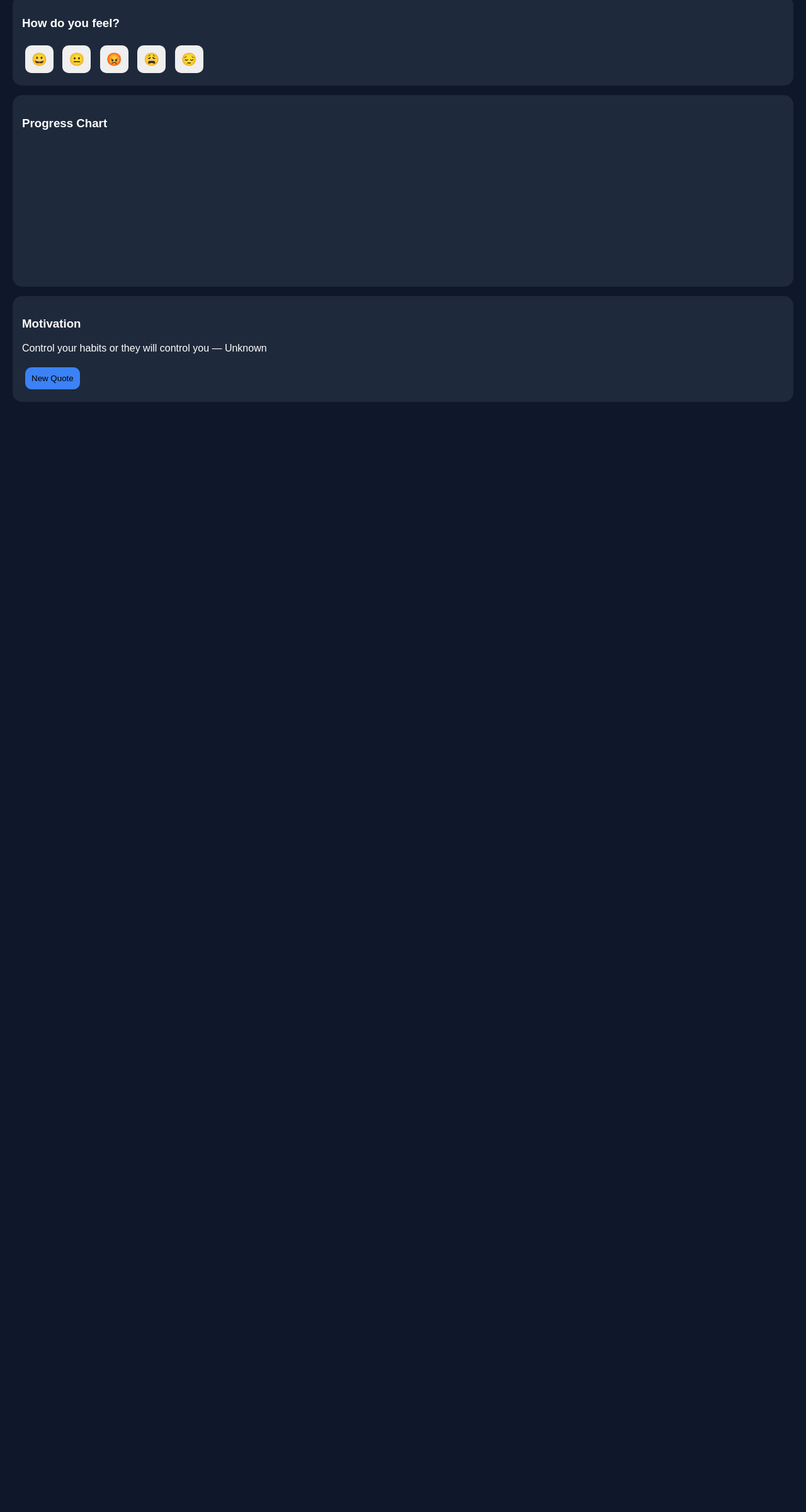
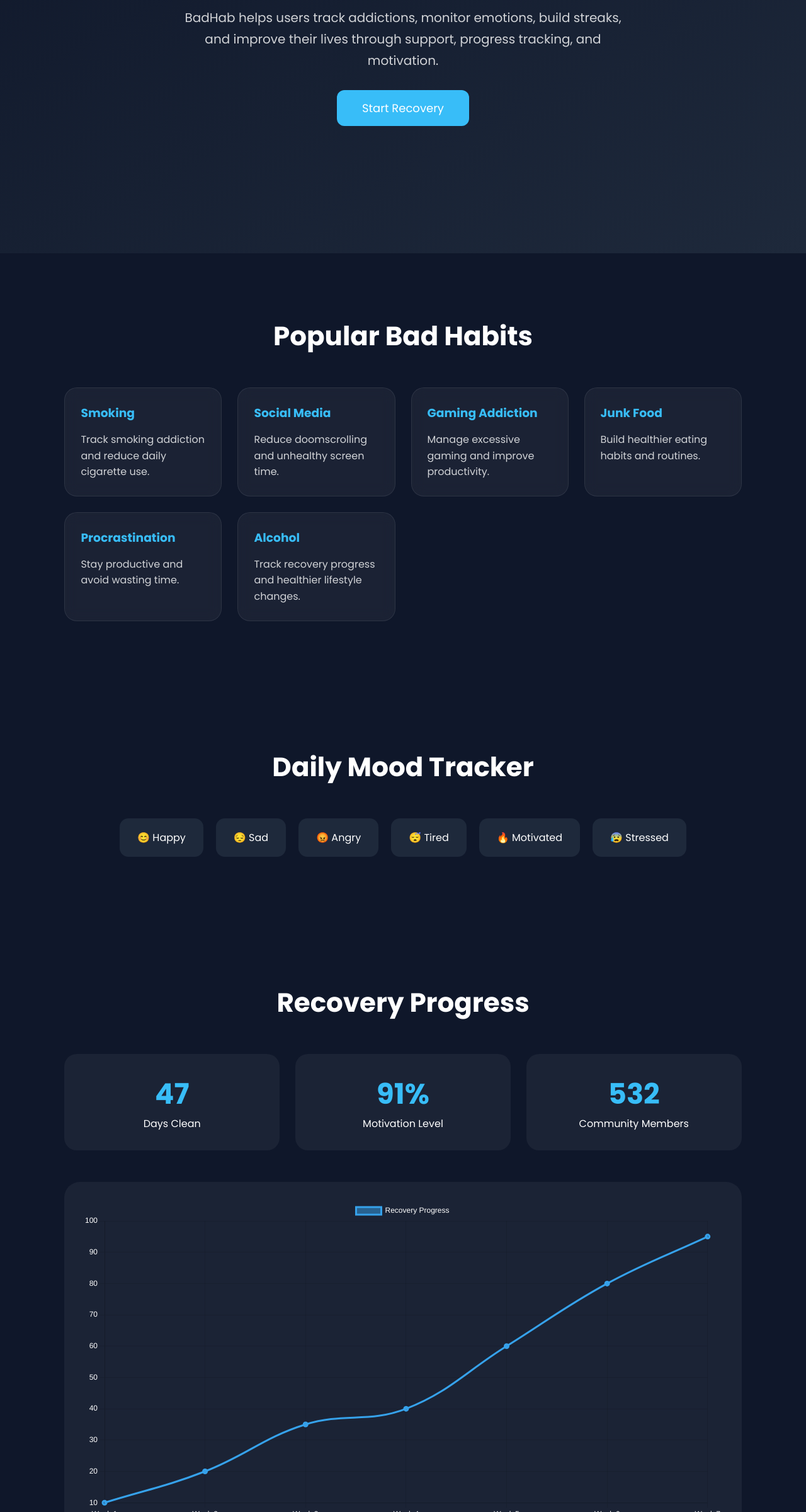
Before and after one commit to tusupbekerasyl2010-crypto/project-BadHab, a plain HTML site: page index.html in a window 1280 px wide. Shown: the part 400-2800 px from the top of the page at 63% size. Before the commit the page ends 1073 px from the top, so only its background shows below. Drawn offline with nearby package versions, Linux system fonts and the light colour scheme.

Commit message:
Publish BadHab website index.html

```diff
--- a/index.html
+++ b/index.html
@@ -1,240 +1,439 @@
 <!DOCTYPE html>
 <html lang="en">
 <head>
-<meta charset="UTF-8">
-<meta name="viewport" content="width=device-width, initial-scale=1.0">
-<title>Bad Habits Tracker</title>
+<meta charset="UTF-8" />
+<meta name="viewport" content="width=device-width, initial-scale=1.0"/>
+
+<title>BadHab - Final Version</title>
+
+<link rel="preconnect" href="https://fonts.googleapis.com">
+<link href="https://fonts.googleapis.com/css2?family=Poppins:wght@300;400;500;600;700&display=swap" rel="stylesheet">
+
+<script src="https://cdn.jsdelivr.net/npm/chart.js"></script>
 
 <style>
-body {
-  margin: 0;
-  font-family: Arial;
-  background: #0f172a;
-  color: white;
+
+*{
+    margin:0;
+    padding:0;
+    box-sizing:border-box;
+    font-family:'Poppins',sans-serif;
 }
 
-.container {
-  padding: 20px;
+body{
+    background:#0f172a;
+    color:white;
+    overflow-x:hidden;
 }
 
-h1 {
-  text-align: center;
+header{
+    width:100%;
+    padding:20px 60px;
+    display:flex;
+    justify-content:space-between;
+    align-items:center;
+    background:rgba(255,255,255,0.05);
+    backdrop-filter:blur(10px);
+    position:sticky;
+    top:0;
+    z-index:1000;
 }
 
-.card {
-  background: #1e293b;
-  padding: 15px;
-  border-radius: 15px;
-  margin-bottom: 15px;
+.logo{
+    font-size:28px;
+    font-weight:700;
+    color:#38bdf8;
 }
 
-button {
-  padding: 10px;
-  margin: 5px;
-  border: none;
-  border-radius: 10px;
-  cursor: pointer;
+nav{
+    display:flex;
+    gap:25px;
 }
 
-.success { background: #22c55e; }
-.fail { background: #ef4444; }
-.quote-btn { background: #3b82f6; }
-
-select {
-  padding: 10px;
-  border-radius: 10px;
-  width: 100%;
+nav a{
+    text-decoration:none;
+    color:white;
+    transition:0.3s;
 }
 
-.chart-container {
-  overflow-x: auto;
+nav a:hover{
+    color:#38bdf8;
 }
 
-canvas {
-  background: #111827;
-  border-radius: 10px;
-  margin-top: 10px;
+.hero{
+    min-height:90vh;
+    display:flex;
+    justify-content:center;
+    align-items:center;
+    text-align:center;
+    padding:40px;
+    background:linear-gradient(to bottom right,#0f172a,#1e293b);
 }
 
-.mood button {
-  font-size: 20px;
+.hero-content h1{
+    font-size:70px;
+    margin-bottom:20px;
 }
+
+.hero-content p{
+    font-size:20px;
+    max-width:700px;
+    margin:auto;
+    opacity:0.8;
+    line-height:1.7;
+}
+
+.hero button{
+    margin-top:30px;
+    padding:15px 40px;
+    border:none;
+    border-radius:12px;
+    background:#38bdf8;
+    color:white;
+    font-size:18px;
+    cursor:pointer;
+    transition:0.3s;
+}
+
+.hero button:hover{
+    transform:translateY(-3px);
+}
+
+.section{
+    padding:100px 8%;
+}
+
+.section-title{
+    font-size:42px;
+    margin-bottom:50px;
+    text-align:center;
+}
+
+.habits-grid{
+    display:grid;
+    grid-template-columns:repeat(auto-fit,minmax(220px,1fr));
+    gap:25px;
+}
+
+.card{
+    background:rgba(255,255,255,0.05);
+    border:1px solid rgba(255,255,255,0.08);
+    padding:25px;
+    border-radius:20px;
+    transition:0.3s;
+    backdrop-filter:blur(10px);
+}
+
+.card:hover{
+    transform:translateY(-8px);
+    border-color:#38bdf8;
+}
+
+.card h3{
+    margin-bottom:15px;
+    color:#38bdf8;
+}
+
+.card p{
+    opacity:0.8;
+    line-height:1.6;
+}
+
+.mood-container{
+    display:flex;
+    flex-wrap:wrap;
+    justify-content:center;
+    gap:20px;
+}
+
+.mood{
+    background:#1e293b;
+    padding:18px 28px;
+    border-radius:14px;
+    cursor:pointer;
+    transition:0.3s;
+}
+
+.mood:hover{
+    background:#38bdf8;
+}
+
+.stats{
+    display:grid;
+    grid-template-columns:repeat(auto-fit,minmax(250px,1fr));
+    gap:25px;
+}
+
+.stat-box{
+    background:rgba(255,255,255,0.05);
+    padding:30px;
+    border-radius:20px;
+    text-align:center;
+}
+
+.stat-box h2{
+    font-size:45px;
+    color:#38bdf8;
+}
+
+.chart-box{
+    background:rgba(255,255,255,0.05);
+    padding:30px;
+    border-radius:25px;
+    margin-top:50px;
+}
+
+.community{
+    display:grid;
+    grid-template-columns:repeat(auto-fit,minmax(280px,1fr));
+    gap:25px;
+}
+
+.quote{
+    background:rgba(255,255,255,0.05);
+    padding:25px;
+    border-radius:18px;
+    border-left:5px solid #38bdf8;
+}
+
+.quote p{
+    line-height:1.8;
+    opacity:0.9;
+}
+
+.quote h4{
+    margin-top:20px;
+    color:#38bdf8;
+}
+
+footer{
+    padding:40px;
+    text-align:center;
+    opacity:0.7;
+}
+
+@media(max-width:768px){
+
+    header{
+        padding:20px;
+        flex-direction:column;
+        gap:15px;
+    }
+
+    .hero-content h1{
+        font-size:45px;
+    }
+
+}
+
 </style>
 </head>
-
 <body>
 
-<div class="container">
-  <h1>Bad Habits Tracker</h1>
+<header>
+
+<div class="logo">BadHab</div>
+
+<nav>
+<a href="#home">Home</a>
+<a href="#habits">Habits</a>
+<a href="#moods">Mood</a>
+<a href="#progress">Progress</a>
+<a href="#community">Community</a>
+<a href="#">Development Process</a>
+</nav>
+
+</header>
+
+<section class="hero" id="home">
+
+<div class="hero-content">
+
+<h1>Fight Your Bad Habits</h1>
+
+<p>
+BadHab helps users track addictions, monitor emotions,
+build streaks, and improve their lives through support,
+progress tracking, and motivation.
+</p>
+
+<button>Start Recovery</button>
+
+</div>
+
+</section>
+
+<section class="section" id="habits">
+
+<h2 class="section-title">Popular Bad Habits</h2>
+
+<div class="habits-grid">
 
 <div class="card">
-    <h3>Select Habit</h3>
-    <select id="habit">
-      <option>Smoking</option>
-      <option>Phone addiction</option>
-      <option>Fast food</option>
-      <option>Gaming</option>
-      <option>Sweets</option>
-      <option>Caffeine</option>
-      <option>Procrastination</option>
-    </select>
+<h3>Smoking</h3>
+<p>Track smoking addiction and reduce daily cigarette use.</p>
 </div>
 
 <div class="card">
-    <h3>Current streak: <span id="streak">0</span> days</h3>
-    <button class="success" onclick="successDay()">I resisted</button>
-    <button class="fail" onclick="failDay()">I failed</button>
-  </div>
-
-  <div class="card mood">
-    <h3>How do you feel?</h3>
-    <button onclick="setMood('good')">😀</button>
-    <button onclick="setMood('ok')">😐</button>
-    <button onclick="setMood('angry')">😡</button>
-    <button onclick="setMood('tired')">😩</button>
-    <button onclick="setMood('bad')">😔</button>
+<h3>Social Media</h3>
+<p>Reduce doomscrolling and unhealthy screen time.</p>
 </div>
 
 <div class="card">
-    <h3>Progress Chart</h3>
-    <div class="chart-container">
-      <canvas id="chart" height="200"></canvas>
-    </div>
+<h3>Gaming Addiction</h3>
+<p>Manage excessive gaming and improve productivity.</p>
 </div>
 
 <div class="card">
-    <h3>Motivation</h3>
-    <p id="quote"></p>
-    <button class="quote-btn" onclick="changeQuote()">New Quote</button>
+<h3>Junk Food</h3>
+<p>Build healthier eating habits and routines.</p>
+</div>
+
+<div class="card">
+<h3>Procrastination</h3>
+<p>Stay productive and avoid wasting time.</p>
+</div>
+
+<div class="card">
+<h3>Alcohol</h3>
+<p>Track recovery progress and healthier lifestyle changes.</p>
 </div>
 
 </div>
 
+</section>
+
+<section class="section" id="moods">
+
+<h2 class="section-title">Daily Mood Tracker</h2>
+
+<div class="mood-container">
+
+<div class="mood">😊 Happy</div>
+<div class="mood">😔 Sad</div>
+<div class="mood">😡 Angry</div>
+<div class="mood">😴 Tired</div>
+<div class="mood">🔥 Motivated</div>
+<div class="mood">😰 Stressed</div>
+
+</div>
+
+</section>
+
+<section class="section" id="progress">
+
+<h2 class="section-title">Recovery Progress</h2>
+
+<div class="stats">
+
+<div class="stat-box">
+<h2>47</h2>
+<p>Days Clean</p>
+</div>
+
+<div class="stat-box">
+<h2>91%</h2>
+<p>Motivation Level</p>
+</div>
+
+<div class="stat-box">
+<h2>532</h2>
+<p>Community Members</p>
+</div>
+
+</div>
+
+<div class="chart-box">
+<canvas id="progressChart"></canvas>
+</div>
+
+</section>
+
+<section class="section" id="community">
+
+<h2 class="section-title">Community Support</h2>
+
+<div class="community">
+
+<div class="quote">
+<p>
+“I stopped smoking for 43 days using BadHab.
+Seeing my progress every day kept me motivated.”
+</p>
+<h4>- Alex</h4>
+</div>
+
+<div class="quote">
+<p>
+“The mood tracker helped me understand why I relapse
+during stressful days.”
+</p>
+<h4>- Daniel</h4>
+</div>
+
+<div class="quote">
+<p>
+“BadHab feels like a real recovery platform.
+The community support motivates me every morning.”
+</p>
+<h4>- Sarah</h4>
+</div>
+
+</div>
+
+</section>
+
+<footer>
+BadHab Final Version • 2026
+</footer>
+
 <script>
-let streak = Number(localStorage.getItem("streak")) || 0;
-let history = JSON.parse(localStorage.getItem("history")) || [];
-let moods = JSON.parse(localStorage.getItem("moods")) || [];
 
-document.getElementById("streak").innerText = streak;
+const ctx = document.getElementById('progressChart');
 
-const quotes = [
-  "Discipline equals freedom — Jocko Willink",
-  "We are what we repeatedly do — Aristotle",
-  "The only way out is through — Robert Frost",
-  "He who conquers himself is strongest — Confucius",
-  "It does not matter how slowly you go as long as you do not stop — Confucius",
-  "Success is the sum of small efforts repeated daily — Robert Collier",
-  "Do what is hard now so life can be easy later — Unknown",
-  "Your future depends on what you do today — Mahatma Gandhi",
-  "Motivation gets you going, discipline keeps you growing — John C. Maxwell",
-  "You will never always be motivated, you must learn to be disciplined — Unknown",
-  "Don’t watch the clock; do what it does. Keep going — Sam Levenson",
-  "Fall seven times and stand up eight — Japanese Proverb",
-  "The pain you feel today will be the strength you feel tomorrow — Unknown",
-  "Small steps every day lead to big results — Unknown",
-  "Control your habits or they will control you — Unknown",
-  "A year from now you will wish you started today — Unknown",
-  "The best way to predict your future is to create it — Peter Drucker",
-  "Act as if what you do makes a difference. It does — William James",
-  "Push yourself because no one else is going to do it for you — Unknown",
-  "Great things never come from comfort zones — Unknown",
-  "Hard choices, easy life. Easy choices, hard life — Unknown",
-  "Discipline is choosing between what you want now and what you want most — Abraham Lincoln",
-  "Energy and persistence conquer all things — Benjamin Franklin",
-  "What we fear doing most is usually what we most need to do — Tim Ferriss",
-  "Start where you are. Use what you have. Do what you can — Arthur Ashe",
-  "Success doesn’t come from what you do occasionally, but what you do consistently — Unknown",
-  "You don’t have to be great to start, but you have to start to be great — Zig Ziglar",
-  "Difficult roads often lead to beautiful destinations — Unknown",
-  "Stay hard — David Goggins",
-  "No excuses — Unknown"
-];
-
-let lastQuoteIndex = -1;
-
-function changeQuote() {
-  let index;
-  do {
-    index = Math.floor(Math.random() * quotes.length);
-  } while (index === lastQuoteIndex);
-
-  lastQuoteIndex = index;
-  document.getElementById("quote").innerText = quotes[index];
-}
-
-changeQuote();
-
-function successDay() {
-  streak++;
-  history.push(streak);
-  moods.push("good");
-  save();
-  drawChart();
-}
-
-function failDay() {
-  streak = 0;
-  history.push(0);
-  moods.push("bad");
-  save();
-  drawChart();
-}
-
-function setMood(mood) {
-  if (moods.length > 0) {
-    moods[moods.length - 1] = mood;
-  }
-  save();
-  drawChart();
-}
-
-function save() {
-  localStorage.setItem("streak", streak);
-  localStorage.setItem("history", JSON.stringify(history));
-  localStorage.setItem("moods", JSON.stringify(moods));
-  document.getElementById("streak").innerText = streak;
-}
-
-function getMoodColor(mood) {
-  switch(mood) {
-    case "good": return "#22c55e";
-    case "ok": return "#eab308";
-    case "angry": return "#ef4444";
-    case "tired": return "#3b82f6";
-    case "bad": return "#6b7280";
-    default: return "#22c55e";
+new Chart(ctx, {
+    type: 'line',
+    data: {
+        labels: [
+            'Week 1',
+            'Week 2',
+            'Week 3',
+            'Week 4',
+            'Week 5',
+            'Week 6',
+            'Week 7'
+        ],
+        datasets: [{
+            label: 'Recovery Progress',
+            data: [10,20,35,40,60,80,95],
+            borderWidth:3,
+            tension:0.4
+        }]
+    },
+    options: {
+        responsive:true,
+        plugins:{
+            legend:{
+                labels:{
+                    color:'white'
                 }
             }
-
-function drawChart() {
-  let canvas = document.getElementById("chart");
-  let ctx = canvas.getContext("2d");
-
-  canvas.width = history.length * 40;
-
-  ctx.clearRect(0, 0, canvas.width, canvas.height);
-
-  if (history.length > 0) {
-    ctx.beginPath();
-    ctx.moveTo(0, 200 - history[0]*10);
-
-    for (let i = 1; i < history.length; i++) {
-      ctx.lineTo(i * 40, 200 - history[i]*10);
+        },
+        scales:{
+            x:{
+                ticks:{
+                    color:'white'
                 }
-
-    ctx.strokeStyle = "#22c55e";
-    ctx.stroke();
-
-    for (let i = 0; i < history.length; i++) {
-      ctx.beginPath();
-      ctx.arc(i * 40, 200 - history[i]*10, 5, 0, 2 * Math.PI);
-      ctx.fillStyle = getMoodColor(moods[i]);
-      ctx.fill();
+            },
+            y:{
+                ticks:{
+                    color:'white'
                 }
             }
         }
+    }
+});
 
-drawChart();
 </script>
 
 </body>
```
Lines whose indentation alone changed are shown as unchanged.
